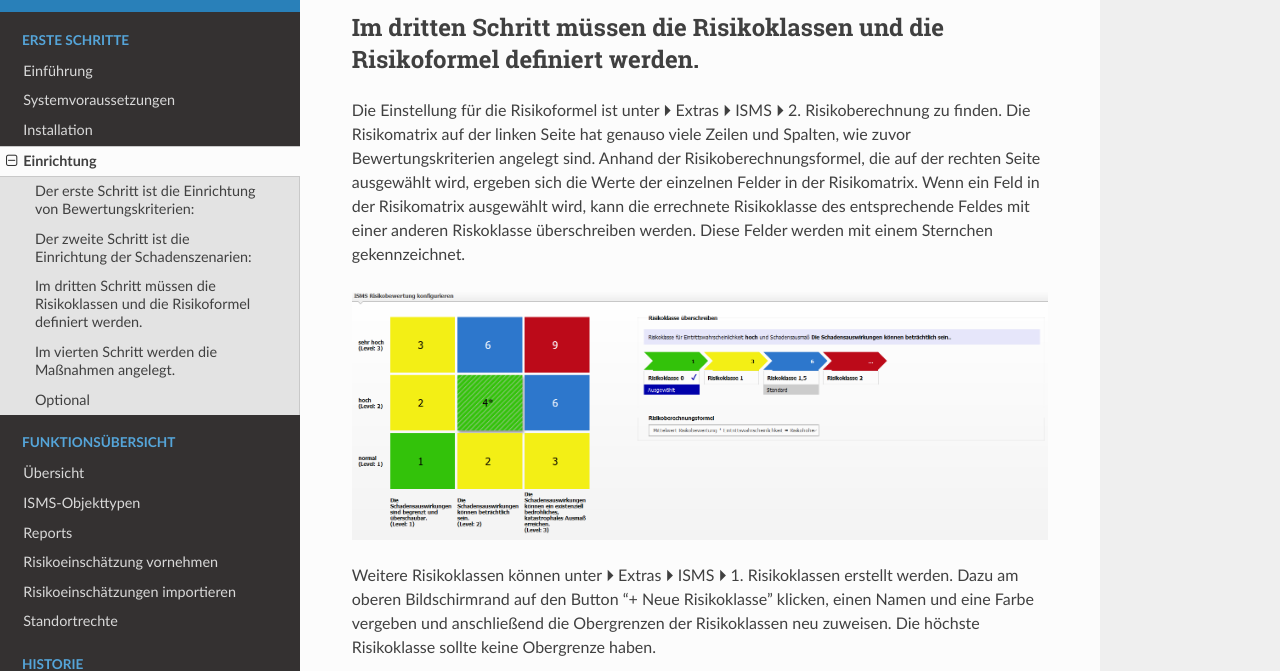
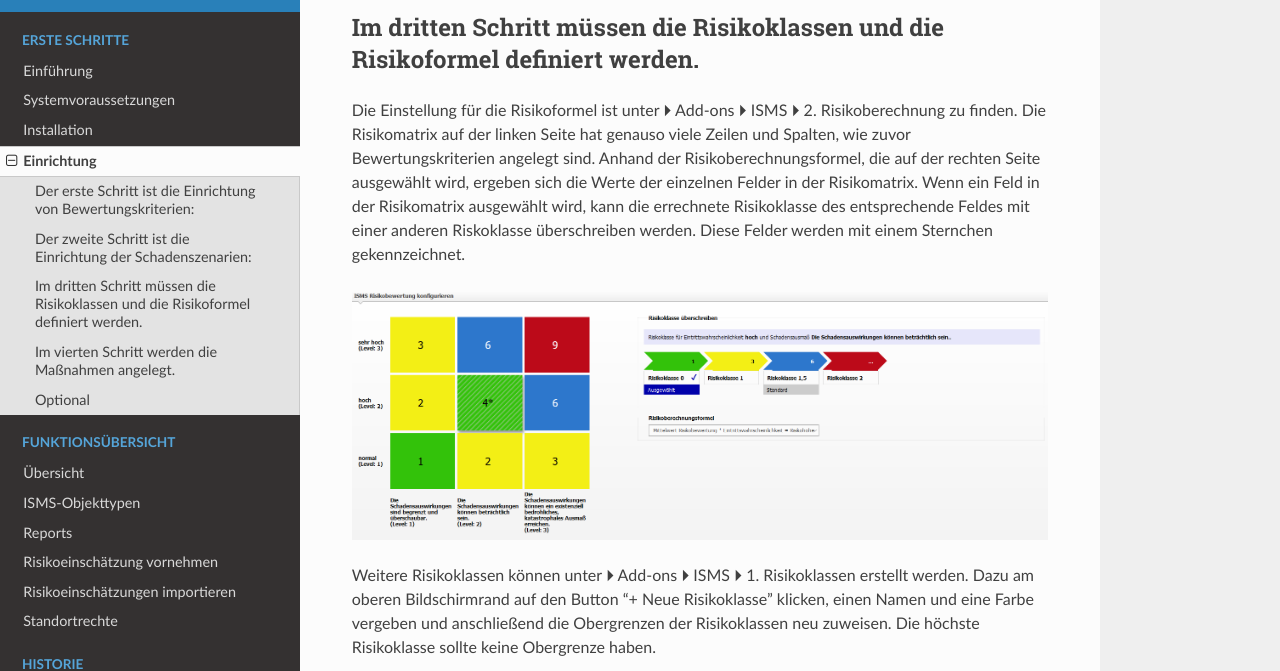
Before and after one commit to becon-de/isms.addon.docs, a Sphinx documentation site: the page built from doc/einrichtung.rst, in a window 1280 px wide and 900 px high, scrolled down 1262 px. Shown: the part 157-828 px from the top of the window. Built offline with Sphinx 7.4.7 and the Read the Docs theme 2.0.0, drawn with Linux system fonts in a browser that asks for light colours.

Commit message:
Update setup instruction to fit new navigation structure in i-doit

```diff
--- a/doc/einrichtung.rst
+++ b/doc/einrichtung.rst
@@ -33,13 +33,13 @@ Die Kennzeichnung der Schadenszenarien ist nur für die Reihenfolge der Darstell
 
 Im dritten Schritt müssen die Risikoklassen und die Risikoformel definiert werden.
 =======
-Die Einstellung für die Risikoformel ist unter |pfeil| Extras |pfeil| ISMS |pfeil| 2. Risikoberechnung zu finden. Die Risikomatrix auf der linken Seite hat genauso viele Zeilen und Spalten, wie zuvor Bewertungskriterien angelegt sind.
+Die Einstellung für die Risikoformel ist unter |pfeil| Add-ons |pfeil| ISMS |pfeil| 2. Risikoberechnung zu finden. Die Risikomatrix auf der linken Seite hat genauso viele Zeilen und Spalten, wie zuvor Bewertungskriterien angelegt sind.
 Anhand der Risikoberechnungsformel, die auf der rechten Seite ausgewählt wird, ergeben sich die Werte der einzelnen Felder in der Risikomatrix.
 Wenn ein Feld in der Risikomatrix ausgewählt wird, kann die errechnete Risikoklasse des entsprechende Feldes mit einer anderen Riskoklasse überschreiben werden. Diese Felder werden mit einem Sternchen gekennzeichnet.
 
 .. image:: img/einrichtung_3_risikoberechnung.PNG
 
-Weitere Risikoklassen können unter |pfeil| Extras |pfeil| ISMS |pfeil| 1. Risikoklassen erstellt werden. Dazu am oberen Bildschirmrand auf den Button "+ Neue Risikoklasse" klicken, einen Namen und eine Farbe vergeben und anschließend die Obergrenzen der Risikoklassen neu zuweisen. Die höchste Risikoklasse sollte keine Obergrenze haben.
+Weitere Risikoklassen können unter |pfeil| Add-ons |pfeil| ISMS |pfeil| 1. Risikoklassen erstellt werden. Dazu am oberen Bildschirmrand auf den Button "+ Neue Risikoklasse" klicken, einen Namen und eine Farbe vergeben und anschließend die Obergrenzen der Risikoklassen neu zuweisen. Die höchste Risikoklasse sollte keine Obergrenze haben.
 
 .. image:: img/einrichtung_3_risikoklassen.PNG
 
```
